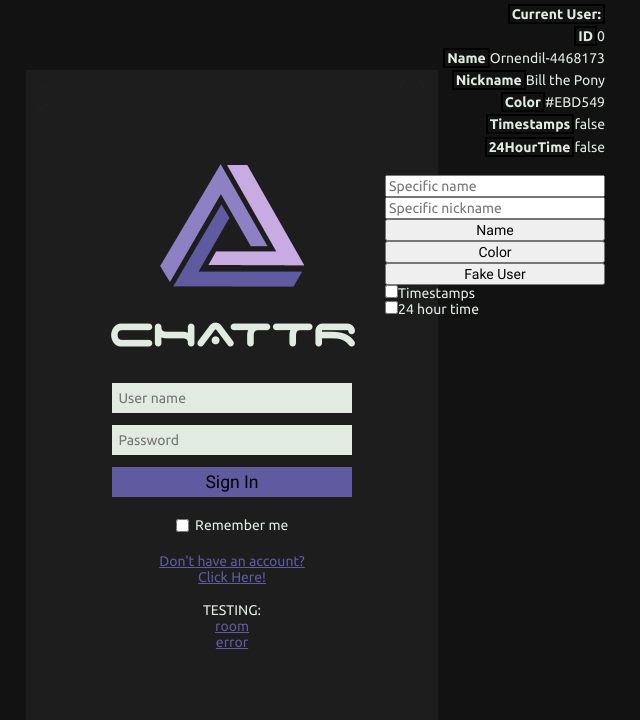
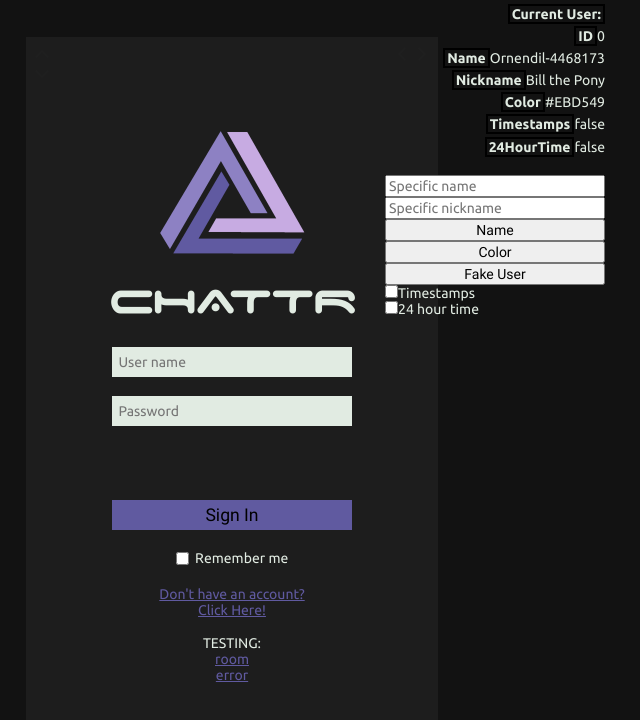
Before and after one commit to Ian-Bradley/ChatFox, a React app: page / in a window 1280 px wide. Shown: the top 720 px of the page, without its empty margins (408-1048 px from the left). Built offline with nearby package versions, Linux system fonts and the light colour scheme; no server answers.

Commit message:
Fixed websocket issues, working on auth errors and routing

```diff
--- a/src/App.jsx
+++ b/src/App.jsx
@@ -3,13 +3,11 @@ import { useSelector, useDispatch } from 'react-redux';
 import React, { useState, useEffect } from 'react';
 import { useSocket } from './util/websocket.js';
 
-// PAGE COMPONENTS
+// COMPONENTS
 import Auth from './views/auth/Auth.jsx';
 import Chat from './views/chat/Chat.jsx';
 import Error from './views/error/Error.jsx';
 import Dev from './components/Dev/Dev.jsx';
-
-// STYLED COMPONENTS
 import { ContainerApp } from './styles.js';
 
 // UTILS - DEV
--- a/src/styles/theme.js
+++ b/src/styles/theme.js
@@ -27,6 +27,7 @@ const theme = {
             white: '#FFFFFF',
             link: '#605aa0',
             link_hover: '#8c80c2',
+            error: '#ff3333',
 
             material: 'rgba(255,255,255, .87)',
             material_dark: 'rgba(255,255,255, .60)',
--- a/src/util/constants.js
+++ b/src/util/constants.js
@@ -11,6 +11,10 @@ export const DEBOUNCE_DELAY = 200;
 export const CLASS_ACTIVE = 'active';
 export const CLASS_DISABLED = 'disabled';
 export const CLASS_HIDDEN = 'hidden';
+
+export const REGEX_USERNAME = /[^A-Za-z0-9\-\_]+/g;
+export const MAX_CHARACTERS_NAME = 3;
+export const MAX_CHARACTERS_PASSWORD = 3;
 
 export const LOTR_NAMES = [
     'Adalgrim Took','Adanedhel','Adanel','Adrahil','Adrahil II','Aegnor','Ælfwine','Aerin','Agarwaen','Aikanáro','Aiwendil','Alatar','Alatáriel','Aldamir','Aldaron',
--- a/src/util/websocket.js
+++ b/src/util/websocket.js
@@ -1,5 +1,6 @@
 import React, { useContext, createContext } from 'react';
 import { WS_URL } from './constants.js';
+// const WebSocket = require('ws');
 
 const WS = new WebSocket(WS_URL);
 const SocketContext = createContext();
--- a/src/views/auth/Auth.jsx
+++ b/src/views/auth/Auth.jsx
@@ -11,9 +11,14 @@ import Inputs from './components/Inputs.jsx';
 import Buttons from './components/Buttons.jsx';
 import Swapper from './components/Swapper.jsx';
 import Remember from './components/Remember.jsx';
+import { Container, FormContainer, Form } from './styles.js';
 
-// STYLED COMPONENTS
-import { Container, FormContainer, Form } from './styles.js';
+// UTIL
+import {
+    REGEX_USERNAME,
+    MAX_CHARACTERS_NAME,
+    MAX_CHARACTERS_PASSWORD,
+} from '../../util/constants.js';
 
 export default function Auth(props) {
     /*================================================
@@ -27,6 +32,8 @@ export default function Auth(props) {
     });
 
     // Hooks
+    const [passwordError, setPasswordError] = useState('');
+    const [nameError, setNameError] = useState('');
     const [isLoading, setIsLoading] = useState(false);
     const [isChecked, setIsChecked] = useState(false);
     const [formType, setFormType] = useState('login');
@@ -44,7 +51,7 @@ export default function Auth(props) {
     useLayoutEffect(() => {
         if (formType === 'login') {
         }
-        if (formType === 'login') {
+        if (formType === 'register') {
         }
     }, []);
 
@@ -65,22 +72,74 @@ export default function Auth(props) {
     }, []);
 
     /*================================================
+        BLOCK: FUNCTIONS
+    ==================================================*/
+
+    // FUNCTION: => validateInput
+    const validateInput = (formRef) => {
+        const inputName = formRef.current[0];
+        const inputPassword = formRef.current[1];
+
+        let errorName = false;
+        let errorPassword = false;
+        /*================================================*/
+        if (!(inputName.value && inputName.value.length)) {
+            setNameError('Name is required');
+            errorName = true;
+        }
+        if (!(inputPassword.value && inputPassword.value.length)) {
+            setPasswordError('Password is required');
+            errorPassword = true;
+        }
+        /*================================================*/
+        if (!(inputName.value.length >= MAX_CHARACTERS_NAME)) {
+            setNameError('Name must be 3 characters or longer');
+            errorName = true;
+        }
+        if (!(inputPassword.value.length >= MAX_CHARACTERS_PASSWORD)) {
+            setPasswordError('Password must be 3 characters or longer');
+            errorPassword = true;
+        }
+        /*================================================*/
+        if (REGEX_USERNAME.test(inputName.value)) {
+            setNameError('Name cannot contain special characters');
+            errorName = true;
+        }
+        /*================================================*/
+        if (!errorName) {
+            setNameError('');
+        }
+        if (!errorPassword) {
+            setPasswordError('');
+        }
+        if (errorName || errorPassword) {
+            console.log('VALIDATE => return: FALSE');
+            return false;
+        }
+        console.log('VALIDATE => return: TRUE');
+        return true;
+    };
+
+    /*================================================
         BLOCK: EVENTS
     ==================================================*/
 
-    // FUNCTION: => onAccountSubmit
+    // EVENT: => onAccountSubmit
     const onAccountSubmit = async () => {
         console.log('===> START - onAccountSubmit');
-        const name = formRef.current[0].value;
-        const password = formRef.current[0].value;
-
-        if (name.length > 3 && password.length > 3) {
+        if (!validateInput(formRef)) {
+            console.log('SUBMIT => validate: INVALID');
+            return false;
+        }
+        console.log('SUBMIT => validate: VALID');
+        console.log('SUBMIT => name: ', formRef.current[0].value);
+        console.log('SUBMIT => password: ', formRef.current[1].value);
         try {
             // ==> QUERY
             const url = formType + '/';
             const data = {
-                    name: name,
-                    password: password,
+                name: formRef.current[0].value,
+                password: formRef.current[1].value,
             };
             const results = await api.post(url, data);
             console.log('results.data: ', results.data);
@@ -101,19 +160,18 @@ export default function Auth(props) {
 
             // ==> USER ALREADY EXISTS
             if (error.response.status && error.response.status === 409) {
+                console.log('USER ALREADY EXISTS');
+
             }
 
             // ==> INCORRECT PASSWORD
             if (error.response.status && error.response.status === 401) {
+                console.log('INCORRECT PASSWORD');
+                setPasswordError('Invalid password');
             }
 
             console.log('===> END - onAccountSubmit - async error');
             return [error.severity + ': ' + error.routine];
-            }
-        } else {
-            // TODO: add error to form around empty inputs || length < 3 inputs
-            console.log('===> END - onAccountSubmit - input error');
-            return false;
         }
     };
 
@@ -173,7 +231,12 @@ export default function Auth(props) {
                 <Logos currentLogo={currentLogo} />
                 <Title />
                 <Form onSubmit={onAccountSubmit} ref={formRef}>
-                    <Inputs formType={formType} />
+                    <Inputs
+                        formType={formType}
+                        onAccountSubmit={onAccountSubmit}
+                        nameError={nameError}
+                        passwordError={passwordError}
+                    />
                     <Buttons formType={formType} onAccountSubmit={onAccountSubmit} />
                     <Remember onRememberMe={onRememberMe} />
                     <Swapper onFormSwap={onFormSwap} />
--- a/src/views/auth/components/Buttons.jsx
+++ b/src/views/auth/components/Buttons.jsx
@@ -19,7 +19,7 @@ const Container = styled.div`
     width: 100%;
     height: 30px;
 
-    margin-bottom: 20px;
+    margin-top: 15px;
     ${FLEX_CENTER_ROW}
 
     & button {
--- a/src/views/auth/components/Inputs.jsx
+++ b/src/views/auth/components/Inputs.jsx
@@ -1,28 +1,47 @@
 import { sizes, transition } from '../../../styles/common.js';
+import React, { useState } from 'react';
 import styled from 'styled-components';
-import React from 'react';
 
-export default function Buttons(props) {
+/*================================================
+    BLOCK: COMPONENT
+==================================================*/
+
+export default function Inputs(props) {
+    const onInput = (e) => {
+        if (e.keyCode === 13) {
+            e.preventDefault();
+            props.onAccountSubmit();
+        }
+    };
+
     return (
         <>
             <Container state={props.formType}>
                 <TransitionContainer>
-                    <Input type='text' placeholder='User name' />
-                    <Input type='password' placeholder='Password' />
+                    <Input type='text' placeholder='User name' onKeyUp={onInput} />
+                    <Error>{props.nameError}</Error>
+                    <Input type='password' placeholder='Password' onKeyUp={onInput} />
+                    <Error>{props.passwordError}</Error>
                 </TransitionContainer>
                 <TransitionContainer>
-                    <Input type='text' placeholder='User name' />
-                    <Input type='password' placeholder='Password' />
+                    <Input type='text' placeholder='User name' onKeyUp={onInput} />
+                    <Error>{props.nameError}</Error>
+                    <Input type='password' placeholder='Password' onKeyUp={onInput} />
+                    <Error>{props.passwordError}</Error>
                 </TransitionContainer>
             </Container>
         </>
     );
 }
 
+/*================================================
+    BLOCK: STYLES
+==================================================*/
+// STYLE: => Container
 const Container = styled.div`
     position: relative;
     width: 100%;
-    height: 84px;
+    height: 150px;
 
     & > div:first-child {
         transform: translateX(calc(400px * ${(props) => (props.state === 'login' ? 0 : -1)}));
@@ -31,25 +50,49 @@ const Container = styled.div`
         transform: translateX(calc(400px * ${(props) => (props.state === 'register' ? 0 : 1)}));
     }
 `;
-
+/*================================================*/
+/*================================================*/
+// STYLE: => TransitionContainer
 const TransitionContainer = styled.div`
     position: absolute;
     top: 0;
     left: 0;
+
+    width: 100%;
+    display: flex;
+    flex-flow: column nowrap;
+    align-items: flex-start;
+    justify-content: flex-start;
+
     transition: transform linear ${transition.transform};
 `;
-
+/*================================================*/
+/*================================================*/
+// STYLE: => Input
 const Input = styled.input`
     width: 100%;
     height: 30px;
 
     padding: 0 ${sizes.spacing.app};
-    margin-bottom: 12px;
+    margin-top: 12px;
 
     box-sizing: border-box;
     outline: none;
     border: none;
 
+    color: ${({ theme }) => theme.color.text.dark};
     background: ${({ theme }) => theme.color.text.light};
-    color: ${({ theme }) => theme.color.text.dark};
 `;
+/*================================================*/
+/*================================================*/
+// STYLE: => Error
+const Error = styled.div`
+    width: 100%;
+
+    padding: ${sizes.spacing.app} 0 0 0;
+
+    color: ${({ theme }) => theme.color.text.error};
+    transition: transform linear ${transition.transform};
+`;
+/*================================================*/
+/*================================================*/
--- a/src/views/auth/components/Remember.jsx
+++ b/src/views/auth/components/Remember.jsx
@@ -14,7 +14,7 @@ export default function Remember(props) {
 }
 
 const Container = styled.div`
-    margin-bottom: 20px;
+    margin-top: 20px;
     ${FLEX_CENTER_ROW}
 `;
 
--- a/src/views/auth/components/Swapper.jsx
+++ b/src/views/auth/components/Swapper.jsx
@@ -15,6 +15,7 @@ export default function Swapper(props) {
 
 const Container = styled.div`
     ${FLEX_CENTER_COL}
+    margin-top: 20px;
 `;
 
 const Swap = styled.span`
--- a/src/views/auth/components/Title.jsx
+++ b/src/views/auth/components/Title.jsx
@@ -16,7 +16,6 @@ const Container = styled.div`
     width: 100%;
     height: auto;
     padding: ${sizes.spacing.app};
-    margin-bottom: 15px;
     ${FLEX_CENTER_ROW}
 `;
 
--- a/src/views/auth/styles.js
+++ b/src/views/auth/styles.js
@@ -19,8 +19,8 @@ export const FormContainer = styled.div`
 
     width: ${window.innerWidth < 400 ? window.innerWidth : '400px'};
     height: auto;
+    overflow: hidden;
 
-    overflow: hidden;
     padding: 80px ${sizes.spacing.app};
 
     background: ${({ theme }) => theme.color.bg.main_2};
--- a/src/views/chat/components/NavBar/styles.js
+++ b/src/views/chat/components/NavBar/styles.js
@@ -25,6 +25,7 @@ export const TitleContainer = styled.div`
 export const Title = styled.h1`
     font-size: 3rem;
     font-weight: 800;
+    text-transform: uppercase;
     margin: 0 0 7px 0;
 `;
 /*======================================*/
```
Also changed, not shown: 2 other files (tests, documents, lock files or other folders). Lines whose indentation alone changed are shown as unchanged.
